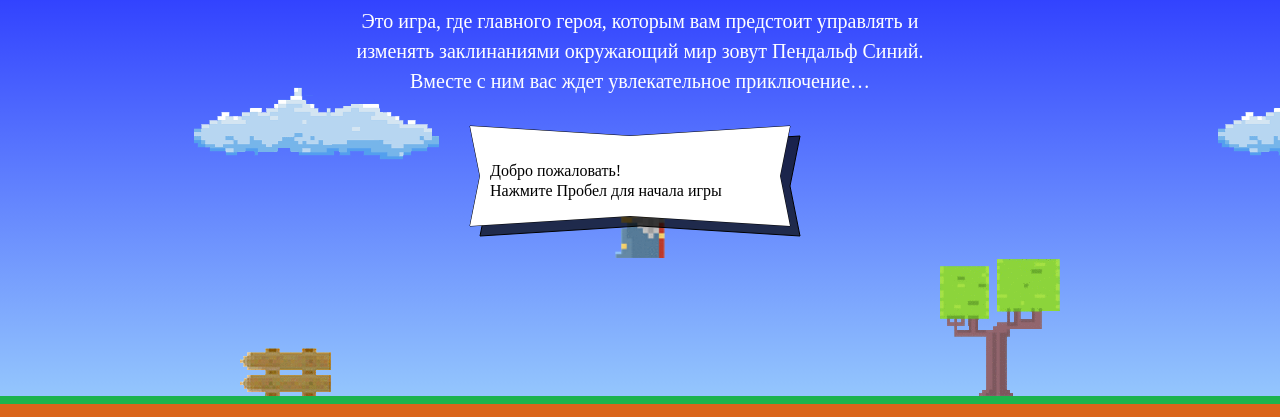
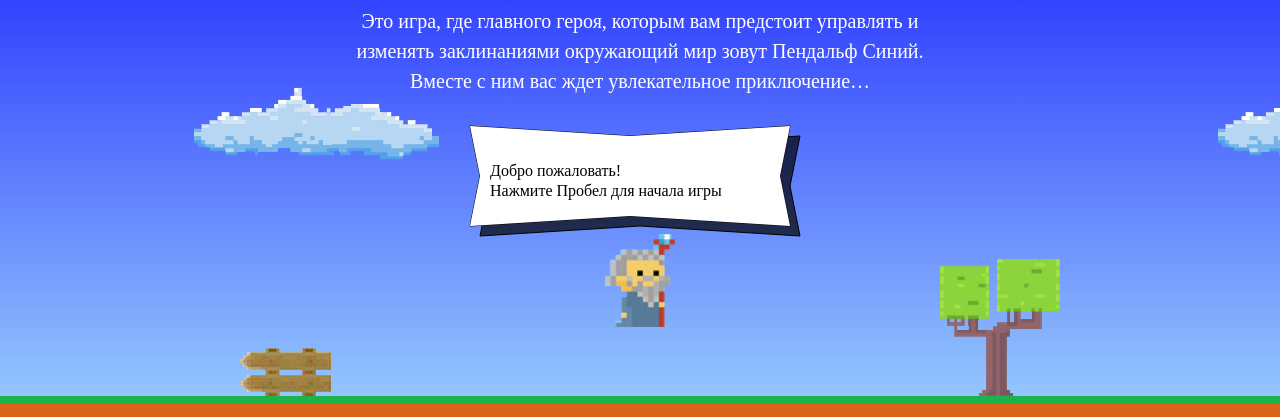
Before and after one commit to Camogliese/663997-code-and-magick, a website: page index.html in a window 1280 px wide. Shown: the part 203-620 px from the top of the page. Drawn offline with Linux system fonts and the light colour scheme; a web font is replaced by a local one.

Commit message:
Исправлена формула

```diff
--- a/index.html
+++ b/index.html
@@ -199,7 +199,7 @@ var getWizardX = function (width) {
 };
 
 var getWizardY = function (height) {
-  return (height - getWizardHeight()) * 1 / 3;
+  return (height - getWizardHeight()) * 2 / 3;
 };
 </script>
 
```
